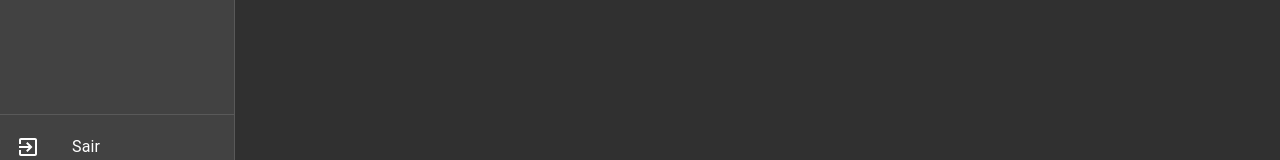
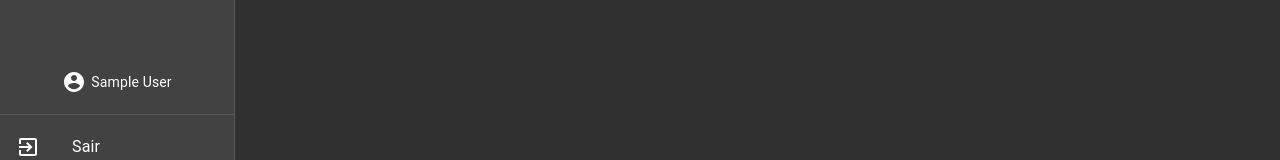
Before and after one commit to tsuyoda/sales-system-front, a React (Create React App) app: page / in a window 1280 px wide. Shown: the part 621-781 px from the top of the page. Built offline with nearby package versions, Linux system fonts and the light colour scheme; sample sign-in values are in the browser's storage.

Commit message:
feat: insert profile name in drawer

```diff
--- a/src/components/Home/index.tsx
+++ b/src/components/Home/index.tsx
@@ -1,6 +1,7 @@
 import {
   AppBar,
   Badge,
+  Box,
   CssBaseline,
   Divider,
   Drawer,
@@ -16,6 +17,7 @@ import clsx from 'clsx';
 import MenuIcon from '@material-ui/icons/Menu';
 import NotificationsIcon from '@material-ui/icons/Notifications';
 import ChevronLeftIcon from '@material-ui/icons/ChevronLeft';
+import AccountCircleIcon from '@material-ui/icons/AccountCircle';
 import React, { useState } from 'react';
 import { BrowserRouter } from 'react-router-dom';
 import ExitToAppIcon from '@material-ui/icons/ExitToApp';
@@ -27,7 +29,7 @@ import { useStyles } from './styles';
 function Home() {
   const classes = useStyles();
   const [open, setOpen] = useState(true);
-  const { signOut } = useAuth();
+  const { signOut, user } = useAuth();
 
   const handlerDrawerClose = () => {
     setOpen(false);
@@ -83,9 +85,11 @@ function Home() {
               <ChevronLeftIcon />
             </IconButton>
           </div>
-
           <Divider />
           <MenuItems />
+          <Box component='div' className={clsx({ [classes.hide]: !open, [classes.profileBox]: open })}>
+            <AccountCircleIcon className={classes.profileIcon} /> {user?.name}
+          </Box>
           <Divider />
           <List>
             <ListItem button onClick={handleSignOut}>
--- a/src/components/Home/styles.ts
+++ b/src/components/Home/styles.ts
@@ -61,7 +61,14 @@ export const useStyles = makeStyles(theme => ({
   content: {
     padding: theme.spacing(5),
     flexGrow: 1
-  }
+  },
+  profileBox: {
+    display: 'flex',
+    justifyContent: 'center',
+    alignItems: 'center',
+    marginBottom: 20
+  },
+  profileIcon: { marginRight: 5 }
 }));
 
 export default useStyles;
```
